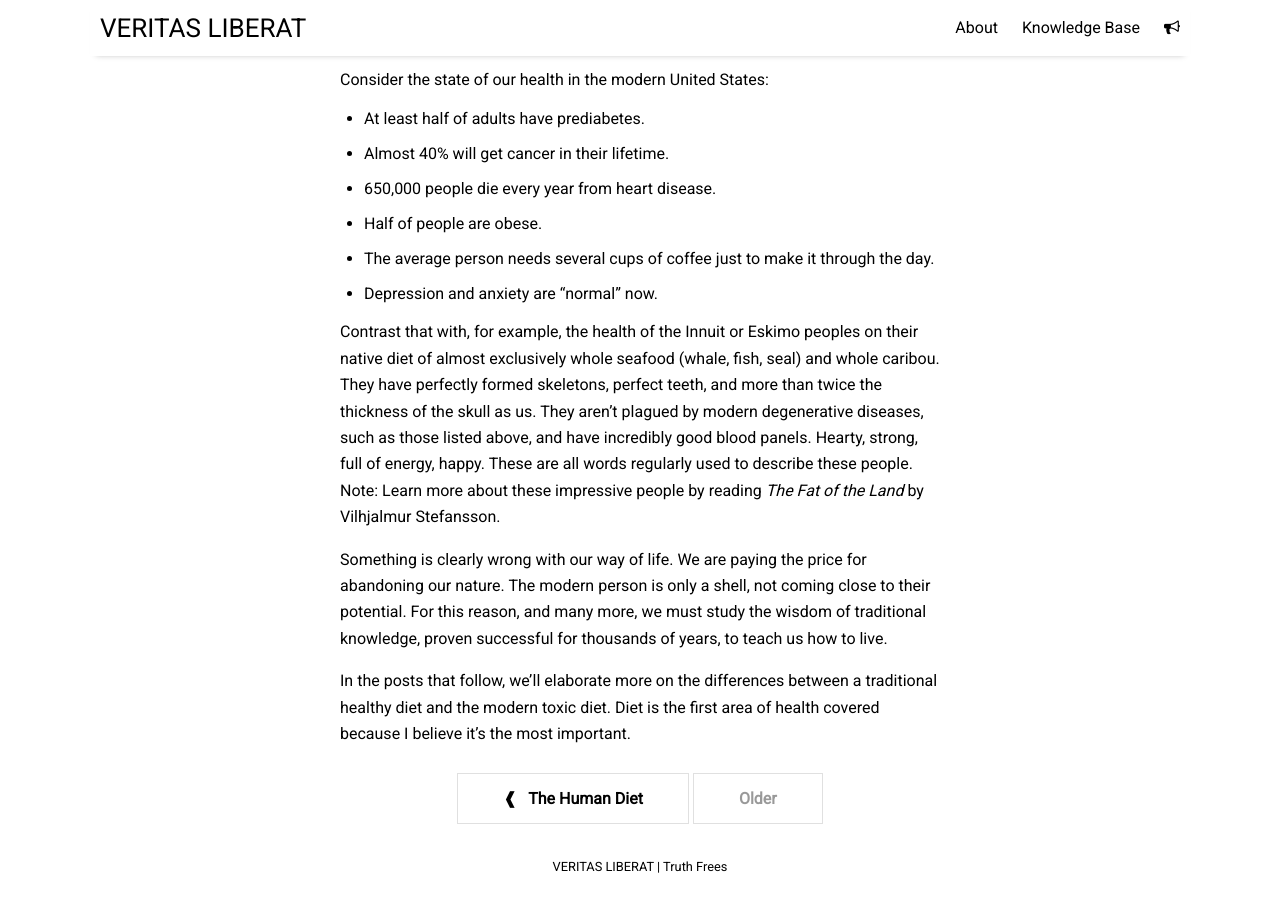
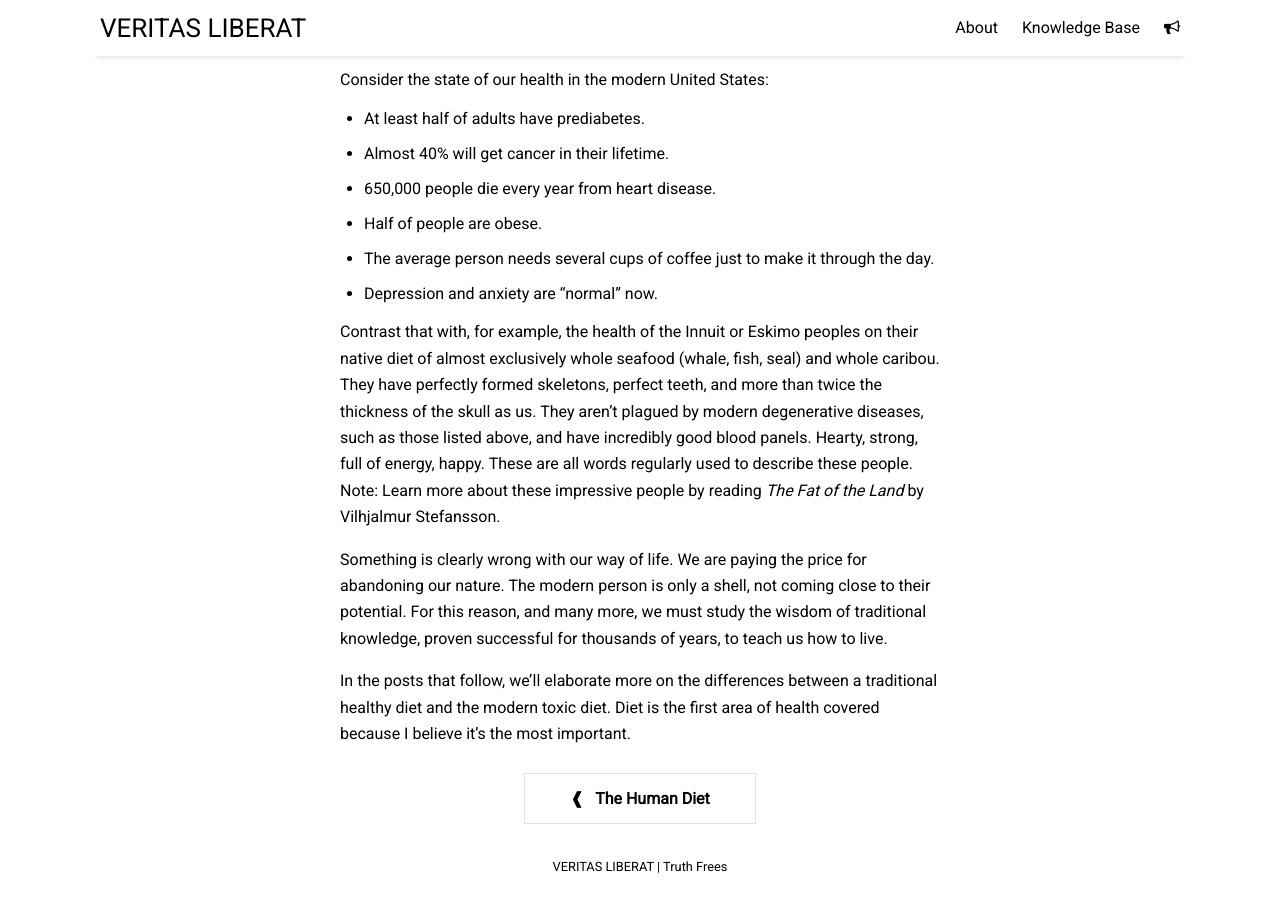
Before and after one commit to VeritasLiberat/VeritasLiberat.github.io, a Jekyll site: the page built from _posts/2020-07-20-Why Ancestral.md, in a window 1280 px wide and 900 px high, scrolled down 2171 px. Built offline with Jekyll 4.4.1, drawn with Linux system fonts in a browser that asks for light colours; nearby versions of some CDN libraries.

Commit message:
Remove blank older and newer buttons

```diff
--- a/_layouts/post.html
+++ b/_layouts/post.html
@@ -34,13 +34,9 @@ layout: default
 <div class="pagination">
   {% if page.next.url %}
     <a class="pagination-button pagination-active" href="{{page.next.url}}">&#10096; &nbsp; {{page.next.title}}</a>
-    {% else %}
-      <span class="pagination-button">{{ site.data.settings.pagination.next_page }}</span>
   {% endif %}
   {% if page.previous.url %}
     <a class="pagination-button pagination-active next" href="{{page.previous.url}}"> {{page.previous.title}} &nbsp; &#10097; </a>
-  {% else %}
-    <span class="pagination-button">{{ site.data.settings.pagination.previous_page }}</span>
   {% endif %}
 </div>
 
```
Also changed, not shown: 1 other file.
